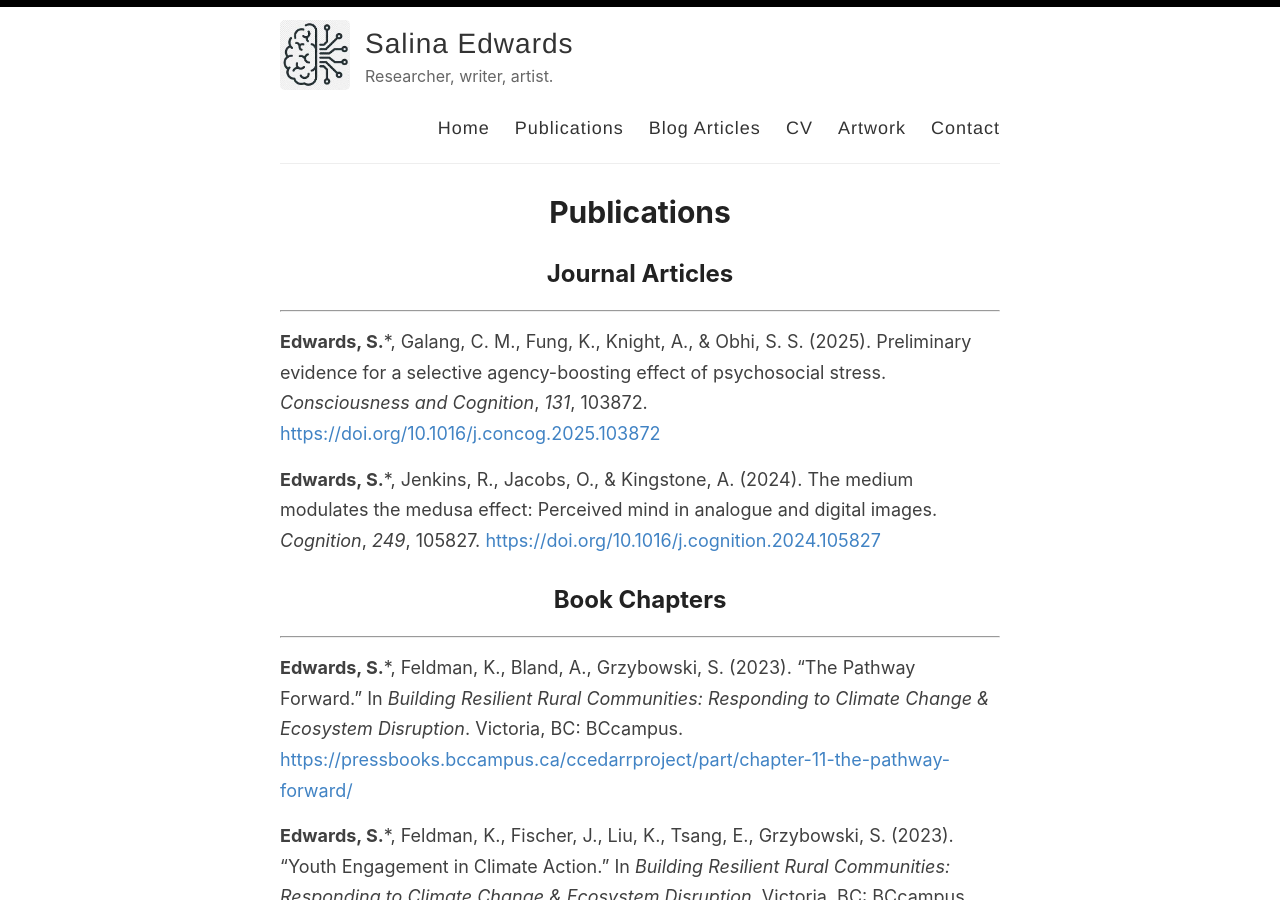
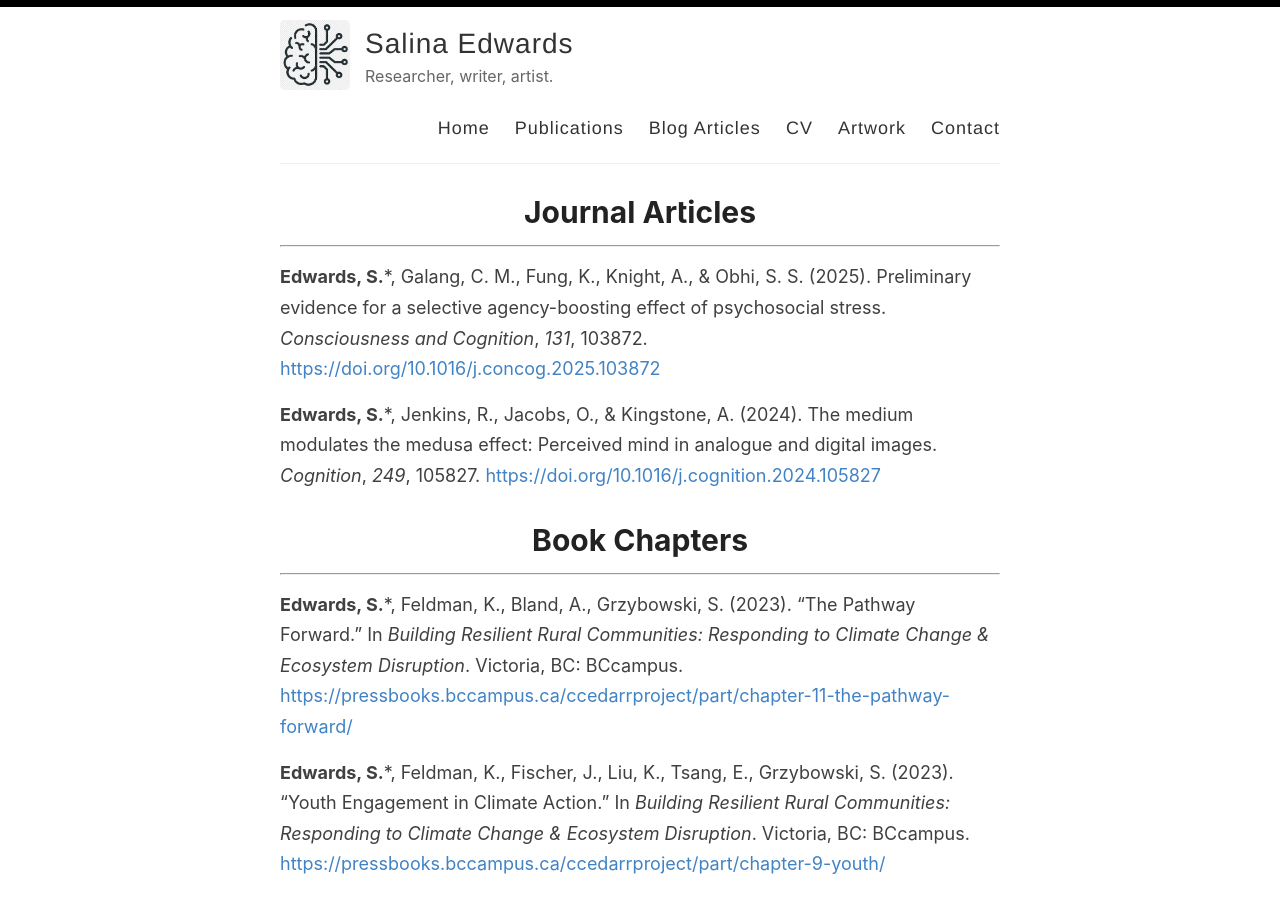
Before and after one commit to salinaedwards/salinaedwards.github.io, a Jekyll site: the page built from _pages/publications.md, in a window 1280 px wide and 900 px high. Built offline with Jekyll 4.4.1, drawn with Linux system fonts in a browser that asks for light colours.

Commit message:
Update publications.md

```diff
--- a/_pages/publications.md
+++ b/_pages/publications.md
@@ -1,11 +1,10 @@
 ---
 layout: page
 permalink: /publications/
-title: Publications
+title: Journal Articles
 ---
 
 
-## Journal Articles
 ---
 
 **Edwards, S.***, Galang, C. M., Fung, K., Knight, A., & Obhi, S. S. (2025). Preliminary evidence for a selective agency-boosting effect of psychosocial stress. _Consciousness and Cognition_, _131_, 103872. [https://doi.org/10.1016/j.concog.2025.103872](https://doi.org/10.1016/j.concog.2025.103872)
@@ -13,7 +12,7 @@ title: Publications
 **Edwards, S.***, Jenkins, R., Jacobs, O., & Kingstone, A. (2024). The medium modulates the medusa effect: Perceived mind in analogue and digital images. _Cognition_, _249_, 105827. [https://doi.org/10.1016/j.cognition.2024.105827](https://doi.org/10.1016/j.cognition.2024.105827)
 
 
-## Book Chapters
+# Book Chapters
 ---
 
 **Edwards, S.***, Feldman, K., Bland, A., Grzybowski, S. (2023). “The Pathway Forward.” In _Building Resilient Rural Communities: Responding to Climate Change & Ecosystem Disruption_. Victoria, BC: BCcampus. [https://pressbooks.bccampus.ca/ccedarrproject/part/chapter-11-the-pathway-forward/](https://pressbooks.bccampus.ca/ccedarrproject/part/chapter-11-the-pathway-forward/)
```
